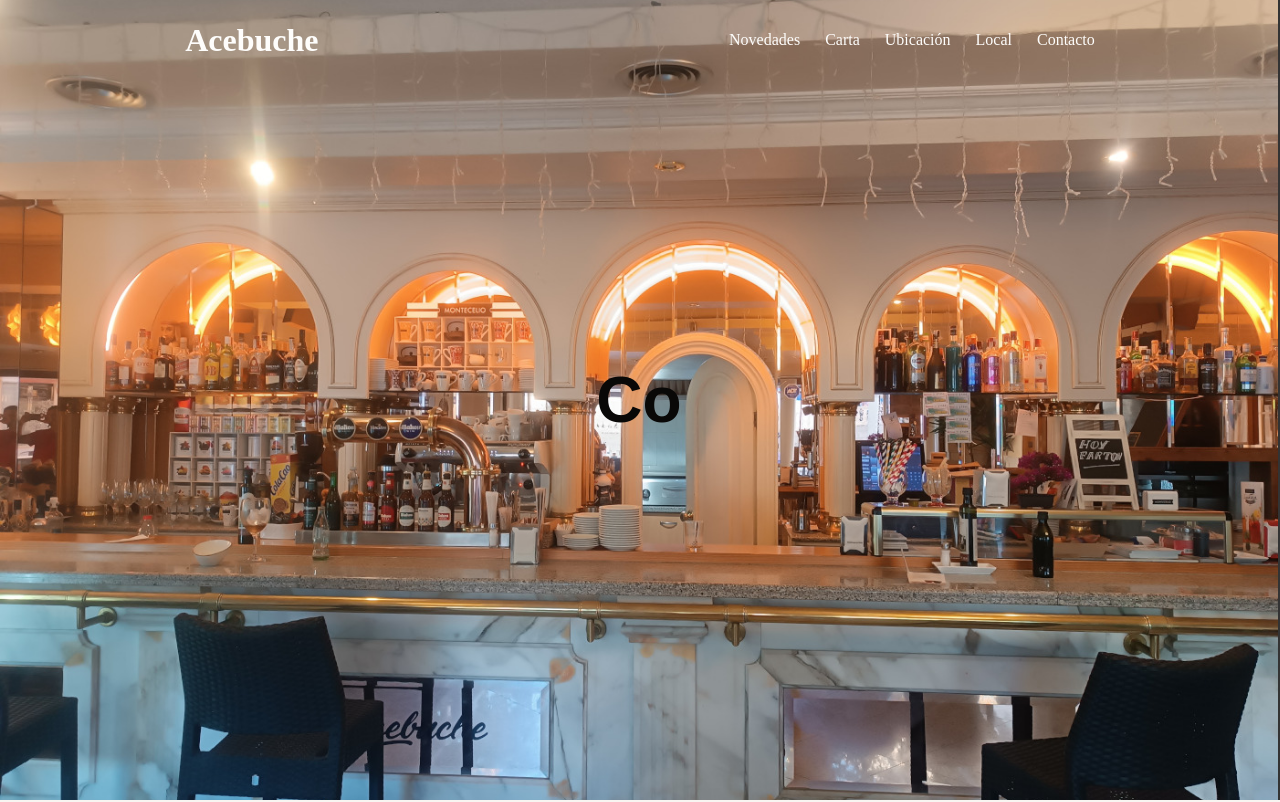
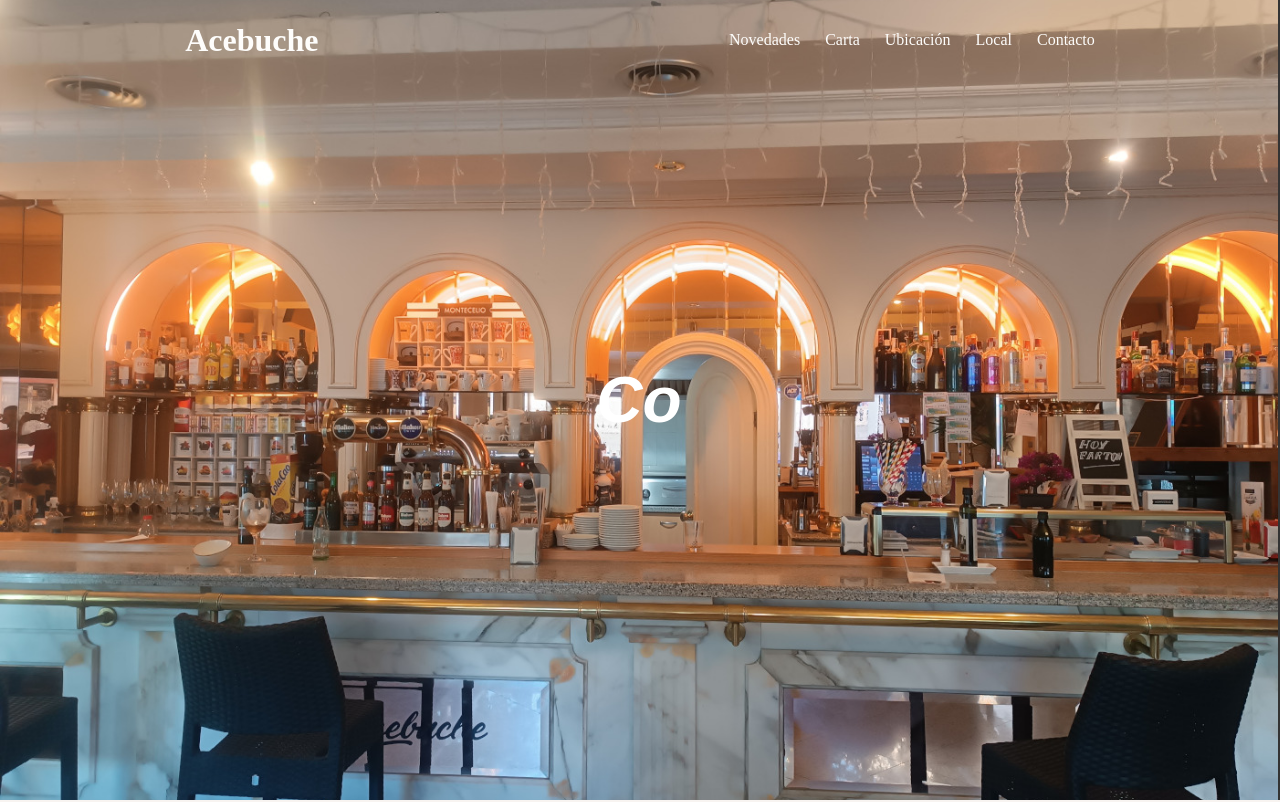
Before and after one commit to jaaavilete/Acebuche, a plain HTML site: page index.html in a window 1280 px wide. Shown: the top 802 px of the page. Drawn offline with Linux system fonts and the light colour scheme; a web font is replaced by a local one.

Commit message:
imagenes/galeria1

```diff
--- a/apps.js
+++ b/apps.js
@@ -14,7 +14,7 @@ window.addEventListener('scroll', function() {
     }
 });
 
-const words = ["Calidad", "Compromiso", "Acebuche"];
+const words = ["Calidad", "Compromiso", "Acebuche"]; // Pensar en otra palabra en sustitucion a Acebuche
 let currentWordIndex = 0;
 let currentCharIndex = 0;
 let isDeleting = false;
--- a/styles.css
+++ b/styles.css
@@ -355,7 +355,7 @@ nav ul li a{
     align-items: center;
     font-weight: 400;
     font-size: 4em;
-    color: #090807;
+    color: #fff; /* cambiar  */
     border-right: 2px solid #333;
     white-space: nowrap;
     overflow-x: hidden;
@@ -363,6 +363,7 @@ nav ul li a{
   }
 
   #text {
+    font-style: italic;
     display: inline-block;
     font-family: "Italiana", sans-serif;
     font-weight: bold;
```
